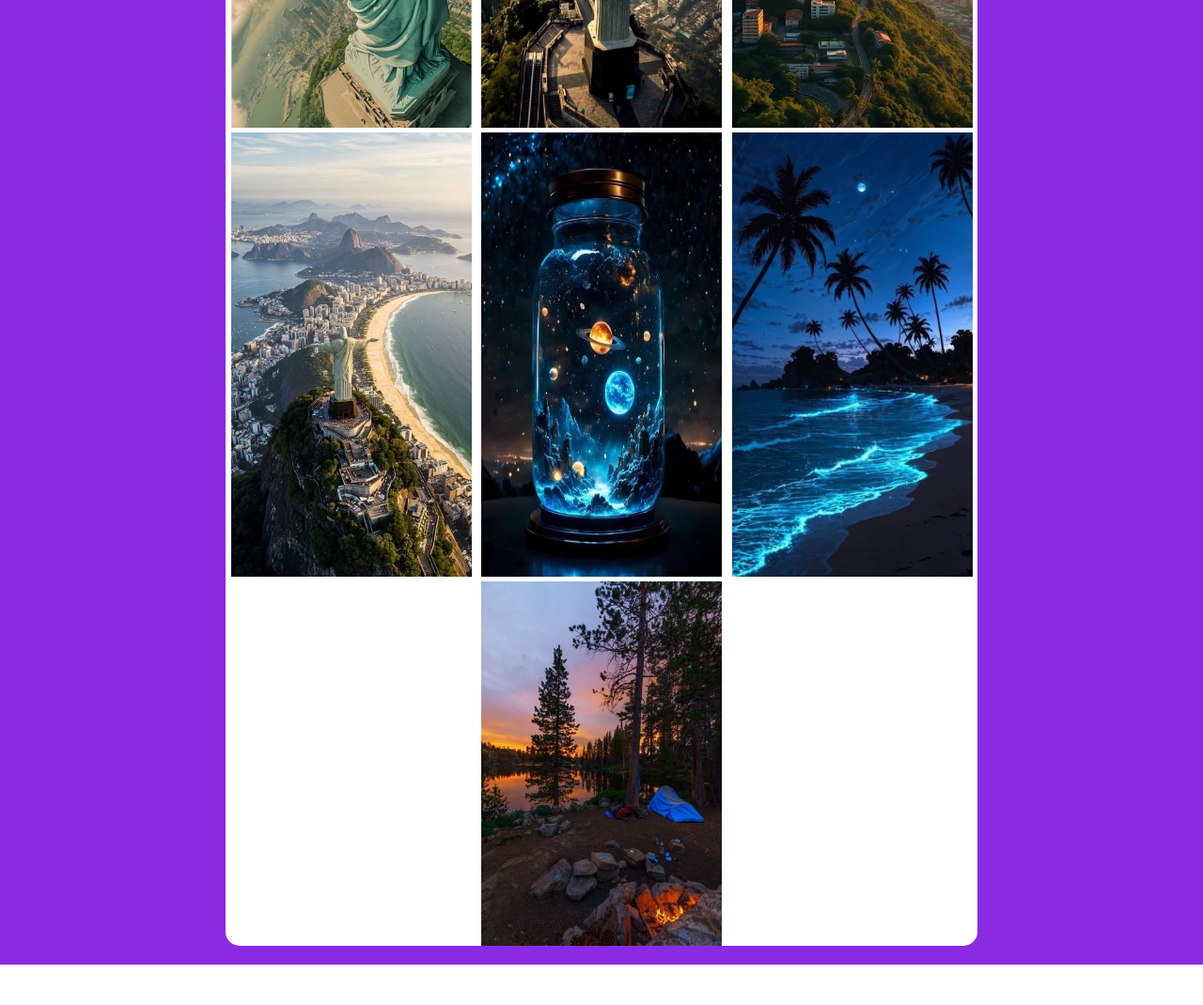
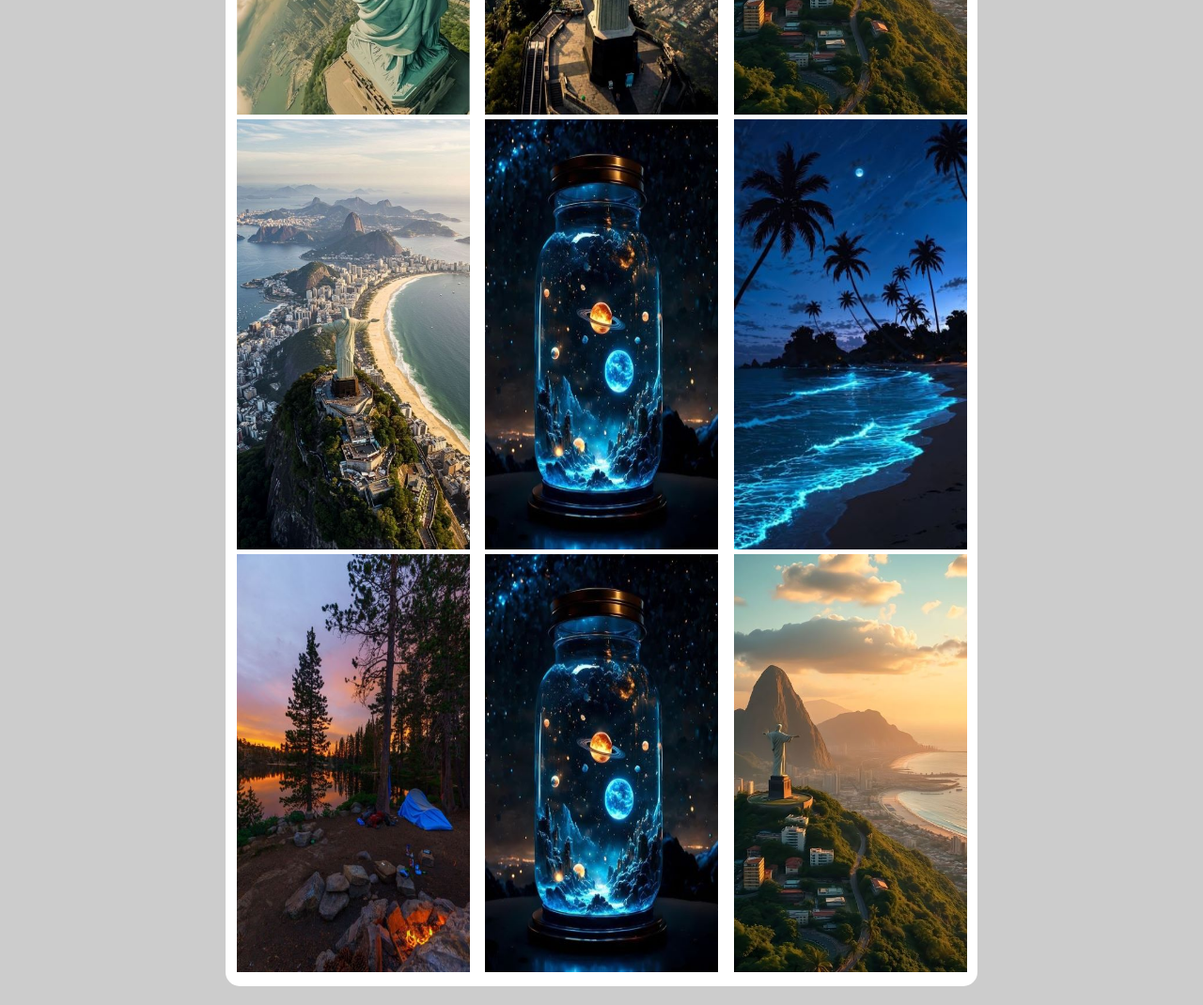
Before and after one commit to cleitonmwaulange/personpage, a plain HTML site: page index.html in a window 1280 px wide. Shown: the part 1120-2190 px from the top of the page at 94% size. Before the commit the page ends 2147 px from the top, so only its background shows below. Drawn offline with Linux system fonts and the light colour scheme.

Commit message:
finalizei com o projeto

```diff
--- a/index.html
+++ b/index.html
@@ -59,13 +59,15 @@
                 <a href="#">Gostos</a>
             </div>
             <div class="imagens">
-                <a href="#"><img src="imagens/p1.jpg" alt=""></a>
-                <a href="#"><img src="imagens/p2.jpg" alt=""></a>
-                <a href="#"><img src="imagens/p3.jpg" alt=""></a>
-                <a href="#"><img src="imagens/p4.jpg" alt=""></a>
-                <a href="#"><img src="imagens/p5.jpg" alt=""></a>
-                <a href="#"><img src="imagens/p6.jpg" alt=""></a>
-                <a href="#"><img src="imagens/p7.jpg" alt=""></a>
+                <a href="imagens/p1.jpg"><img src="imagens/p1.jpg" alt=""></a>
+                <a href="imagens/p2.jpg"><img src="imagens/p2.jpg" alt=""></a>
+                <a href="imagens/p3.jpg"><img src="imagens/p3.jpg" alt=""></a>
+                <a href="imagens/p4.jpg"><img src="imagens/p4.jpg" alt=""></a>
+                <a href="imagens/p5.jpg"><img src="imagens/p5.jpg" alt=""></a>
+                <a href="imagens/p6.jpg"><img src="imagens/p6.jpg" alt=""></a>
+                <a href="imagens/p7.jpg"><img src="imagens/p7.jpg" alt=""></a>
+                <a href="imagens/p8.jpg"><img src="imagens/p8.jpg" alt=""></a>
+                <a href="imagens/p9.jpg"><img src="imagens/p9.jpg" alt=""></a>
             </div>
         </section>
     </main>
--- a/style.css
+++ b/style.css
@@ -8,7 +8,7 @@
 
 
 main {
-    background-color: blueviolet;
+    background-color: #ccc;
     padding: 20px 0;
 }
 
@@ -146,13 +146,21 @@ main section#baixo div.imagens {
     flex-wrap: wrap;
     justify-content: space-evenly;
     gap: 5px;
+    padding-bottom: 15px;
+    overflow: hidden;
 }
 
 main section#baixo div.imagens a {
-    width: 32%;
+    width: 31%;
+overflow: hidden;
+}
+
+main section#baixo div.imagens a:hover img{
+    transform: scale(1.2);
 }
 
 main section#baixo div.imagens a img {
     height: 100%;
     width: 100%;
+    transition: 0.5s ease-in-out;
 }
```
Also changed, not shown: imagens/p8.jpg (added), imagens/p9.jpg (added).
